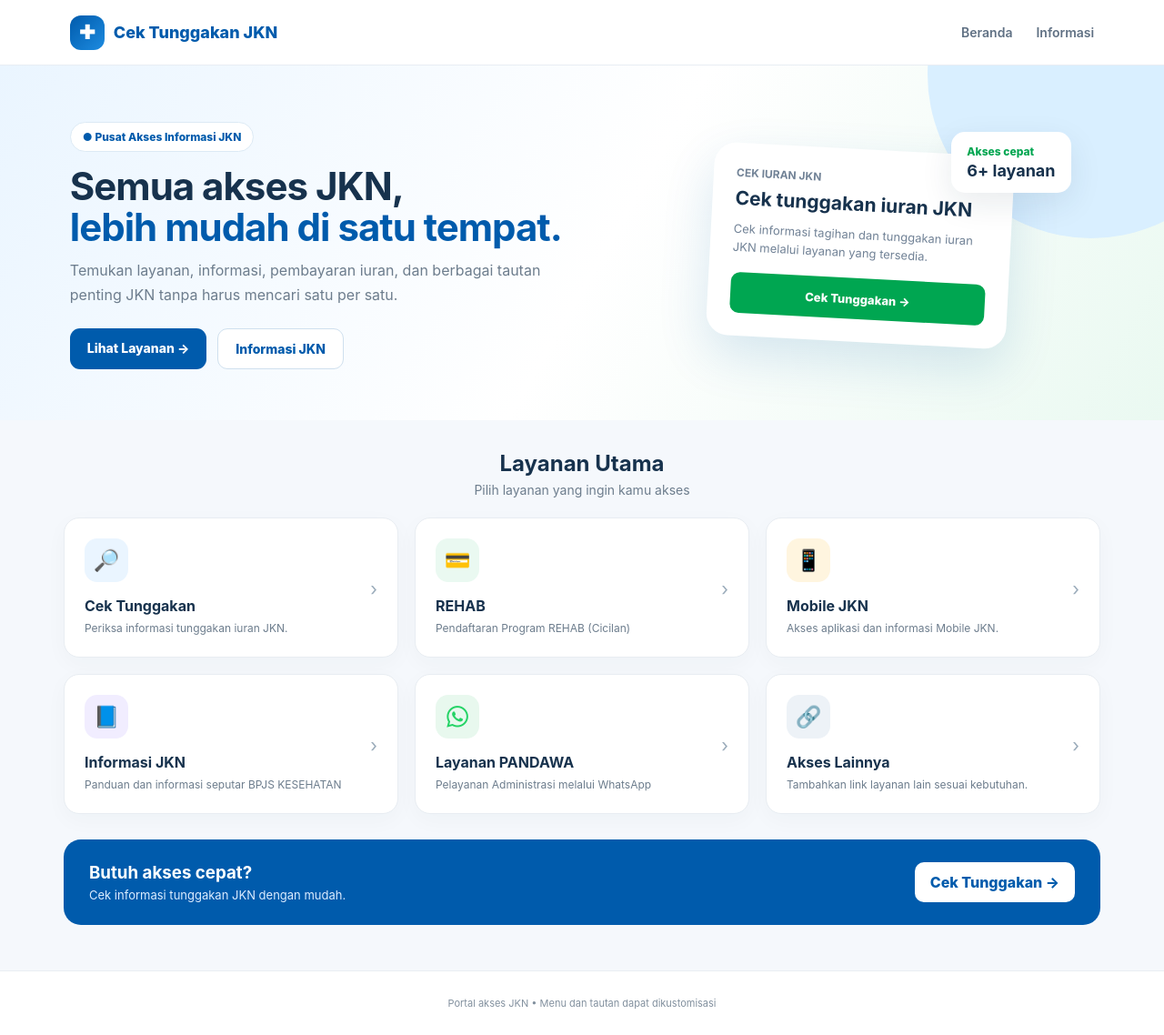
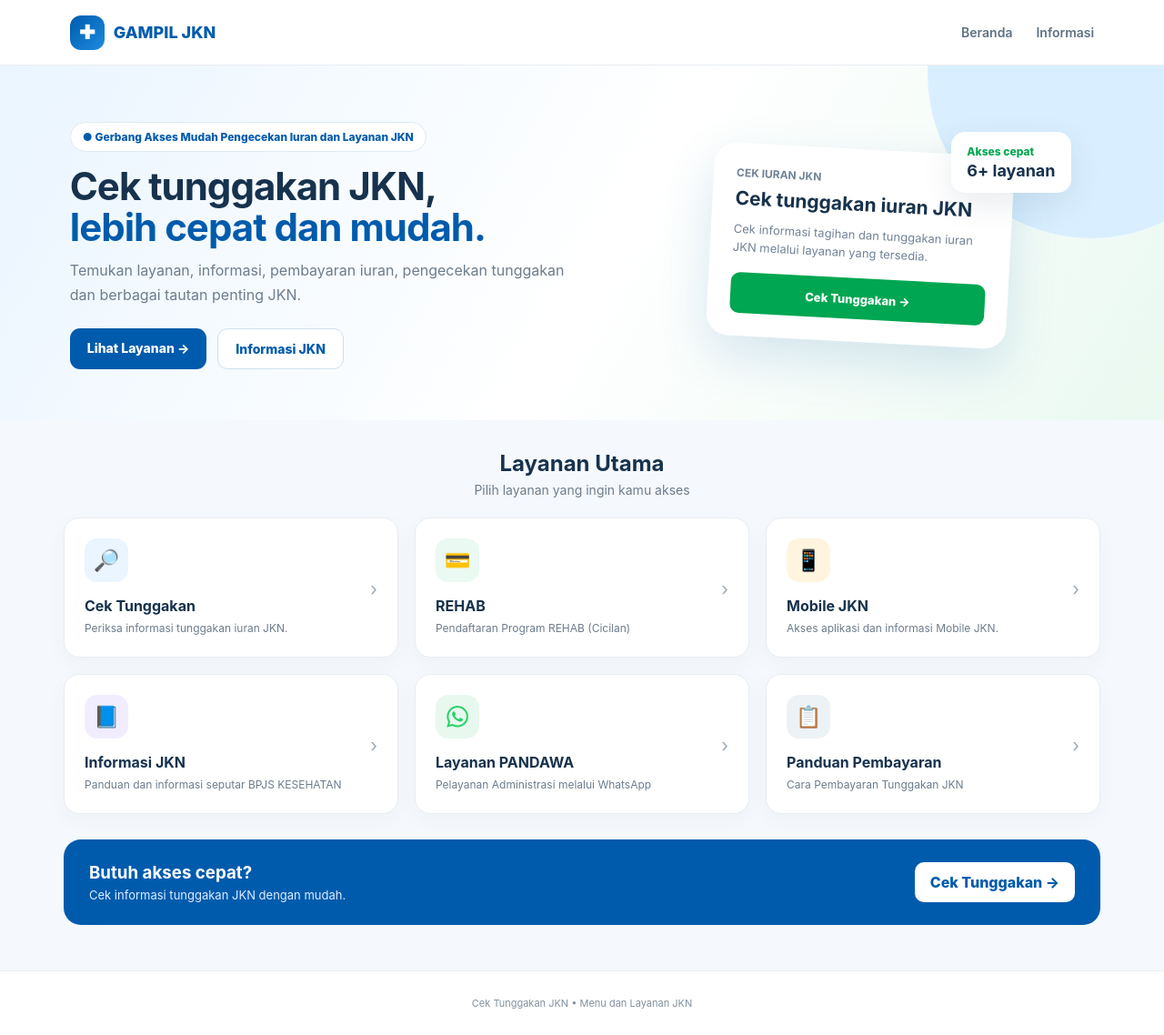
Before and after one commit to juarabpjs/cekjkn, a plain HTML site: page index.html in a window 1280 px wide. Shown: the whole page at 91% size. Drawn offline with Linux system fonts and the light colour scheme.

Commit message:
Update index.html

```diff
--- a/index.html
+++ b/index.html
@@ -491,7 +491,7 @@ footer{
 
   <a class="logo" href="#home">
     <span class="logoMark">✚</span>
-    Cek Tunggakan JKN
+    GAMPIL JKN
   </a>
 
   <nav>
@@ -511,18 +511,16 @@ footer{
     <div>
 
       <span class="badge">
-        ● Pusat Akses Informasi JKN
+        ● Gerbang Akses Mudah Pengecekan Iuran dan Layanan JKN
       </span>
 
       <h1>
-        Semua akses JKN,<br>
-        <span>lebih mudah di satu tempat.</span>
+        Cek tunggakan JKN,<br>
+        <span>lebih cepat dan mudah.</span>
       </h1>
 
       <p class="subtitle">
-        Temukan layanan, informasi, pembayaran iuran,
-        dan berbagai tautan penting JKN tanpa harus
-        mencari satu per satu.
+        Temukan layanan, informasi, pembayaran iuran, pengecekan tunggakan dan berbagai tautan penting JKN.
       </p>
 
       <div class="heroButtons">
@@ -731,21 +729,21 @@ footer{
     <!-- AKSES LAINNYA -->
 
     <a
-      class="menu"
-      href="#informasi">
+      class="menu" target="_blank"
+      href="https://drive.google.com/file/d/1IUrIf73QTxoe63T1VQNXUkGIPIdJWcyi/view?usp=sharing">
 
       <div class="icon">
-        🔗
+        📋
       </div>
 
       <span class="arrow">›</span>
 
       <h3>
-        Akses Lainnya
+        Panduan Pembayaran
       </h3>
 
       <p>
-        Tambahkan link layanan lain sesuai kebutuhan.
+        Cara Pembayaran Tunggakan JKN
       </p>
 
     </a>
@@ -789,7 +787,7 @@ footer{
 
 <footer>
 
-  Portal akses JKN • Menu dan tautan dapat dikustomisasi
+  Cek Tunggakan JKN • Menu dan Layanan JKN
 
 </footer>
 
```
